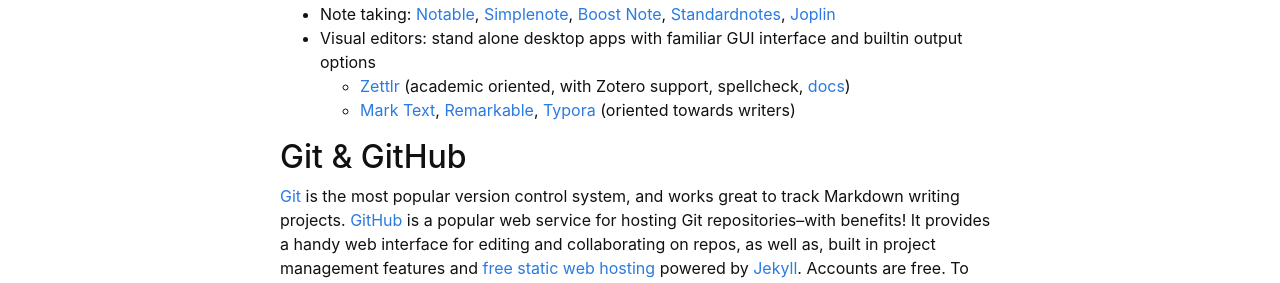
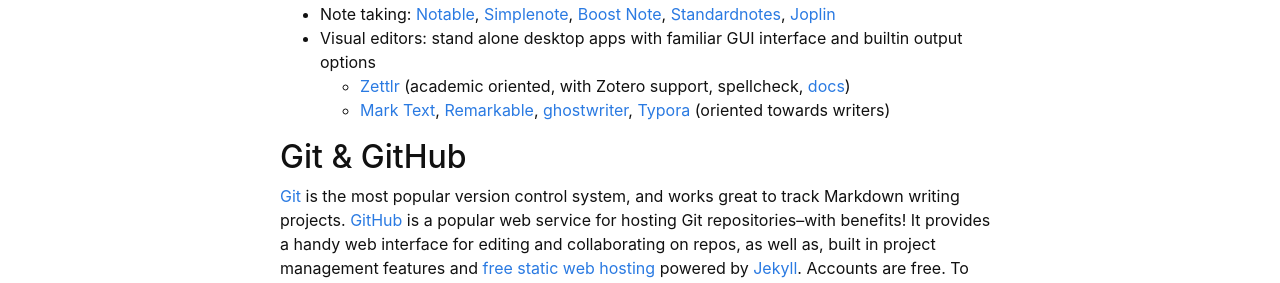
Before and after one commit to evanwill/write-md, a Jekyll site: the page built from content/4-resources.md, in a window 1280 px wide. Shown: the part 934-1217 px from the top of the page. Built offline with Jekyll 4.4.1, drawn with Linux system fonts in a browser that asks for light colours.

Commit message:
re organize layouts

```diff
--- a/_config.yml
+++ b/_config.yml
@@ -43,6 +43,9 @@ defaults:
   - scope:
       path: "content"
     values:
-      layout: "default"
+      layout: "page"
+
 # Build settings
 markdown: kramdown
+sass:
+  style: compressed
--- a/_layouts/default.html
+++ b/_layouts/default.html
@@ -10,9 +10,9 @@
     </header>
 
     <main role="main" aria-label="Content">
-      <div class="container my-4">
+
       {{ content }}
-      </div>
+
     </main>
 
     {% include footer.html %}
--- /dev/null
+++ b/_layouts/page.html
@@ -0,0 +1,6 @@
+---
+layout: default
+---
+<div class="container my-4">
+    {{ content }}
+</div>
--- a/content/4-resources.md
+++ b/content/4-resources.md
@@ -40,7 +40,7 @@ Spec:
 - Note taking: [Notable](https://notable.md/), [Simplenote](https://simplenote.com/), [Boost Note](https://boostnote.io/), [Standardnotes](https://standardnotes.org/), [Joplin](https://joplinapp.org/)
 - Visual editors: stand alone desktop apps with familiar GUI interface and builtin output options
     - [Zettlr](https://www.zettlr.com/) (academic oriented, with Zotero support, spellcheck, [docs](https://docs.zettlr.com/))
-    - [Mark Text](https://marktext.app/), [Remarkable](https://remarkableapp.github.io/index.html), [Typora](https://www.typora.io/) (oriented towards writers)
+    - [Mark Text](https://marktext.app/), [Remarkable](https://remarkableapp.github.io/index.html), [ghostwriter](https://wereturtle.github.io/ghostwriter/), [Typora](https://www.typora.io/) (oriented towards writers)
 
 ## Git & GitHub
 
```
